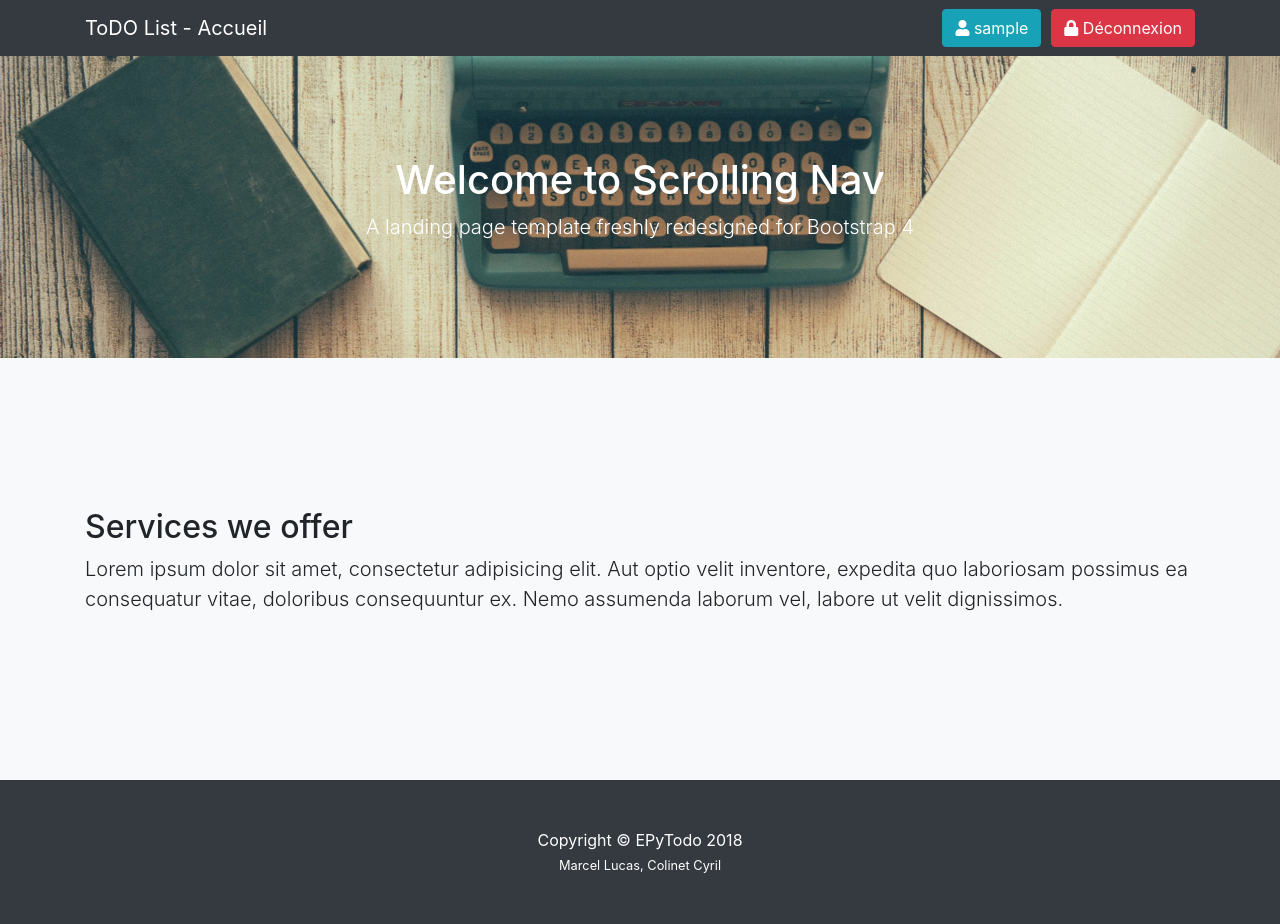
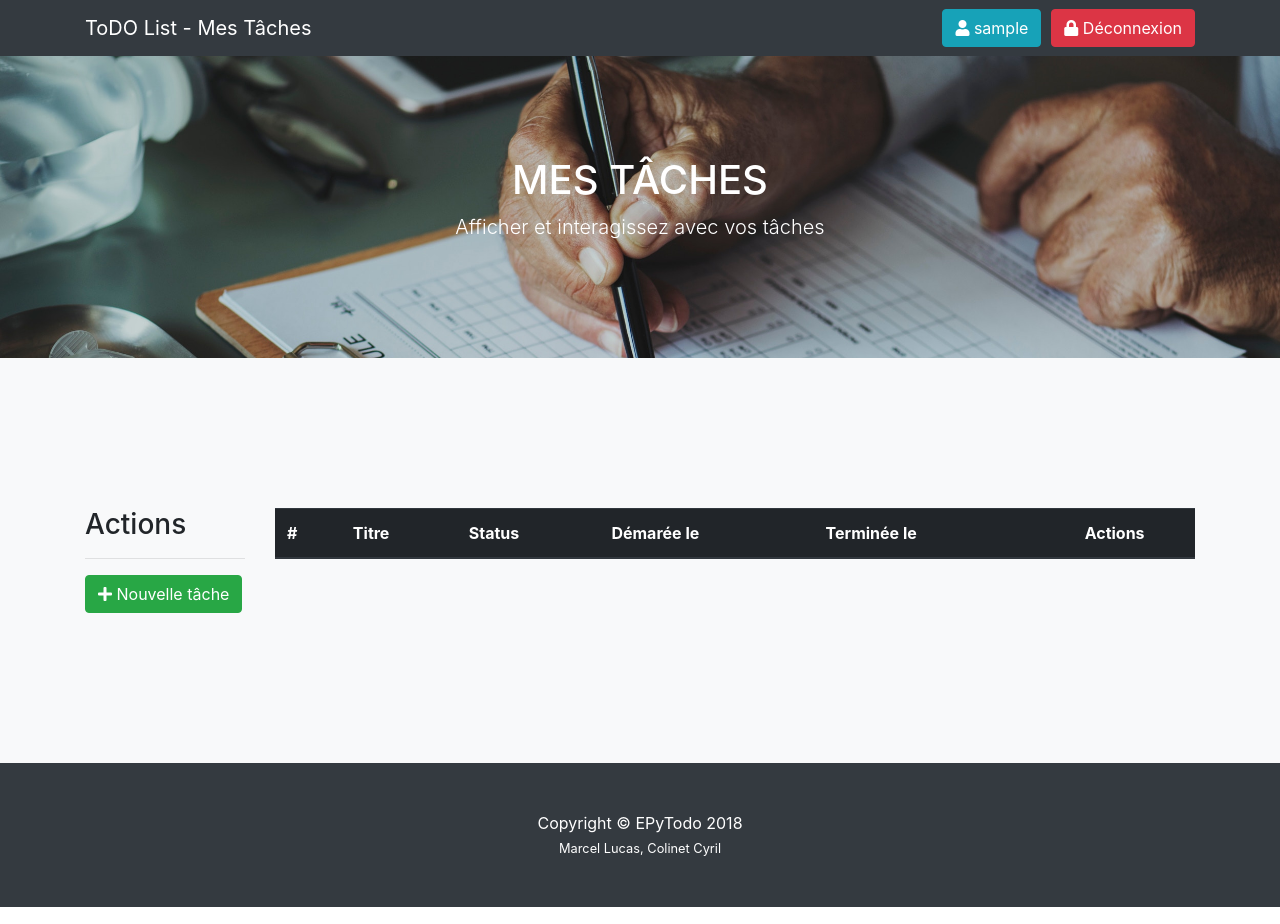
Before and after one commit to cyrilcolinet/epytodo_2017, a Flask app: page /user/task in a window 1280 px wide. Run offline with Flask 2, Linux system fonts and the light colour scheme; the visitor is signed in with stand-in values (Sample User, id 1); lists and menus that the app fills with data are empty; some libraries are stand-ins or nearby versions.

Commit message:
:tada: Add tasks list

```diff
--- a/app/__init__.py
+++ b/app/__init__.py
@@ -6,6 +6,7 @@
 ##
 
 import os
+import locale
 from app.controllers import *
 from app.connection import *
 from flask import *
@@ -14,6 +15,7 @@ import pymysql as sql
 # Configure flask module
 app = Flask(__name__)
 app.config.from_object('config')
+locale.setlocale(locale.LC_TIME, "")
 
 def get_application():
     return app
--- a/app/api.py
+++ b/app/api.py
@@ -92,6 +92,13 @@ class API(object):
         ret = {}
         if self.user.exists_id(user_id):
             result = self.task.get_tasks_by_user_id(user_id)
+            for i in range(0, len(result)):
+                if result[i][2] != None:
+                    time = datetime.datetime.strftime(result[i][2], "%A %d %b %Y, à %H:%S")
+                    result[i][2] = time
+                if result[i][3] != None:
+                    time = datetime.datetime.strftime(result[i][3], "%A %d %b %Y, à %H:%S")
+                    result[i][3] = time
             ret['result'] = result
         else:
             ret['error'] = "user doesn't exists"
--- a/app/controllers.py
+++ b/app/controllers.py
@@ -69,18 +69,12 @@ class UserController(object):
                 tasks_in_pr += 1
             elif task[4] == "done":
                 tasks_done += 1
-
-        print(tasks_done)
-        print(tasks_wait)
-        print(tasks_in_pr)
-
-        return render_template("profile.html", tasks_done=tasks_done,
-                                               tasks_in_pr=tasks_in_pr,
-                                               tasks_wait=tasks_wait,
-                                               tasks_count=count)
+        return render_template("profile.html", tasks_done=tasks_done, tasks_in_pr=tasks_in_pr, tasks_wait=tasks_wait, tasks_count=count)
 
     def view_user_all_task_action(self):
-        return render_template("user_task.html")
+        tasks = self.api.task_get_all(session['id'])
+        tasks = json.loads(tasks)
+        return render_template("profile_tasks.html", tasks_list=tasks['result'])
 
     def view_user_special_task_action(self):
         return render_template("index.html")
--- a/app/static/css/scrolling-nav.css
+++ b/app/static/css/scrolling-nav.css
@@ -25,6 +25,11 @@ header, .bg-home {
 
 header, .bg-profile {
     background-image: url("/static/img/profile-header.jpg");
+    background-size: 100%;
+}
+
+header, .bg-profile-tasks {
+    background-image: url("/static/img/profile-tasks-header.jpg");
     background-size: 100%;
 }
 
--- a/app/templates/base.html
+++ b/app/templates/base.html
@@ -10,7 +10,7 @@
 
     <title>ToDO List - {{ title }}</title>
 
-    <link rel="icon" href="{{ url_for('static', filename='img/favicon.ico')|autoversion }}" />
+    <link rel="icon" href="{{ url_for('static', filename='img/favicon.ico') }}" />
 
     <link rel="stylesheet" href="https://use.fontawesome.com/releases/v5.0.9/css/all.css" integrity="sha384-5SOiIsAziJl6AWe0HWRKTXlfcSHKmYV4RBF18PPJ173Kzn7jzMyFuTtk8JA7QQG1" crossorigin="anonymous">
     <link href="{{ url_for('static', filename='vendor/bootstrap/css/bootstrap.min.css')|autoversion }}" rel="stylesheet">
--- a/app/templates/profile.html
+++ b/app/templates/profile.html
@@ -34,6 +34,7 @@
                 <p class="lead">Lorem ipsum dolor sit amet, consectetur adipisicing elit. Aut optio velit inventore, expedita quo laboriosam possimus ea consequatur vitae, doloribus consequuntur ex. Nemo assumenda laborum vel, labore ut velit dignissimos.</p>
                 <div style="margin-bottom: 60px;"></div>
                 <h3>Voici la progression de vos tâches</h3>
+                <a href="{{ url_for(('route_user_all_task')) }}" class="btn btn-primary" role="button" aria-pressed="true"><span class="fa fa-eye" aria-hidden="true"></span>&nbsp;Voir mes tâches</a>
             </div>
         </div>
     </div>
--- /dev/null
+++ b/app/templates/profile_tasks.html
@@ -0,0 +1,67 @@
+{% extends "base.html" %}
+{% set title = "Mes Tâches" %}
+
+{% block content %}
+<header class="bg-profile-tasks text-white">
+    <div class="container text-center">
+        <h1 style="text-transform: uppercase;">{{ title }}</h1>
+        <p class="lead">Afficher et interagissez avec vos tâches</p>
+    </div>
+</header>
+
+<section id="services" class="bg-light">
+    <div class="container">
+        <div class="row">
+            <div class="col-md-2">
+                <h3>Actions</h3>
+                <hr />
+                <button type="button" class="btn btn-success" data-toggle="modal" data-target=".modal-create-task"><span class="fa fa-plus" aria-hidden="true"></span>&nbsp;Nouvelle tâche</button>
+            </div>
+            <div class="col-md-10">
+                {% include 'flash.html' %}
+                <table class="table">
+                    <thead class="thead-dark">
+                        <tr>
+                            <th scope="col">#</th>
+                            <th scope="col">Titre</th>
+                            <th scope="col">Status</th>
+                            <th scope="col">Démarée le</th>
+                            <th scope="col">Terminée le</th>
+                            <th scope="col" style="text-align:center;">Actions</th>
+                        </tr>
+                    </thead>
+                    <tbody>
+                        {% for task in tasks_list %}
+                        <tr>
+                            <th scope="row">{{ task[0] }}</th>
+                            <td>{{ task[1] }}</td>
+                            <td>
+                                {% if "not started" in task[4] %}
+                                <span class="label label-danger">En attente</span>
+                                {% elif "in progress" in  task[4] %}
+                                <span class="label label-warning">En cours...</span>
+                                {% else %}
+                                <span class="label label-success">Terminée</span>
+                                {% endif %}
+                            </td>
+                            <td>{{ task[2]|title }}</td>
+                            <td>
+                                {% if task[3] == None %}
+                                <b>Non défini</b>
+                                {% else %}
+                                {{ task[3]|title }}
+                                {% endif %}
+                            </td>
+                            <td align="center">
+                                <span class="label label-default"><i class="fa fa-pencil-alt"></i></span>
+                                <span class="label label-danger"><i class="fa fa-trash"></i></span>
+                            </td>
+                        </tr>
+                        {% endfor %}
+                    </tbody>
+                </table>
+            </div>
+        </div>
+    </div>
+</section>
+{% endblock %}
--- a/app/templates/user_task.html
+++ /dev/null
@@ -1,31 +0,0 @@
-{% extends "base.html" %}
-{% set title = "Accueil" %}
-
-{% block content %}
-<header class="bg-primary text-white">
-    <div class="container text-center">
-        <h1>Welcome to Scrolling Nav</h1>
-        <p class="lead">A landing page template freshly redesigned for Bootstrap 4</p>
-    </div>
-</header>
-
-<section id="services" class="bg-light">
-    <div class="container">
-        <div class="row">
-            <div class="col-md-12">
-                {% with messages = get_flashed_messages() %}
-                   {% if messages %}
-                      {% for message in messages %}
-                         <div class="alert alert-dark" role="alert">
-                             {{ message }}
-                         </div>
-                      {% endfor %}
-                   {% endif %}
-                {% endwith %}
-                <h2>Services we offer</h2>
-                <p class="lead">Lorem ipsum dolor sit amet, consectetur adipisicing elit. Aut optio velit inventore, expedita quo laboriosam possimus ea consequatur vitae, doloribus consequuntur ex. Nemo assumenda laborum vel, labore ut velit dignissimos.</p>
-            </div>
-        </div>
-    </div>
-</section>
-{% endblock %}
--- a/app/views.py
+++ b/app/views.py
@@ -7,11 +7,13 @@
 
 from app import *
 
+## Index routes
 @app.route('/', methods = ['GET'])
 def route_home():
     controller = Controller(app, get_connection())
     return controller.index_action()
 
+## Auth system
 @app.route('/register', methods = ['POST'])
 def route_register():
     controller = AuthController(app, get_connection())
@@ -27,6 +29,7 @@ def route_signout():
     controller = AuthController(app, get_connection())
     return controller.signout_action(request)
 
+## User routes
 @app.route('/user', methods = ['GET'])
 def route_user_info():
     controller = UserController(app, get_connection())
```
Also changed, not shown: app/static/img/profile-tasks-header.jpg (added).
